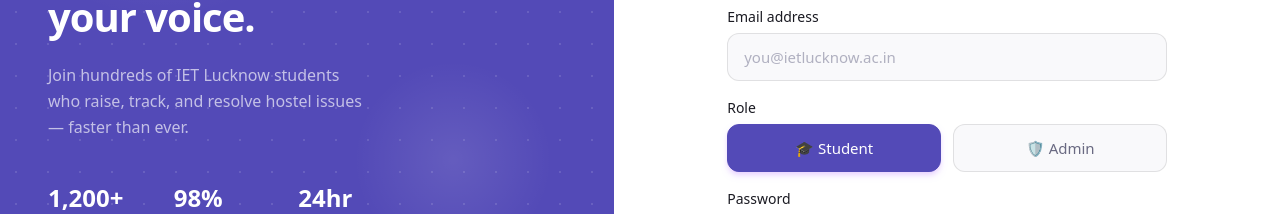
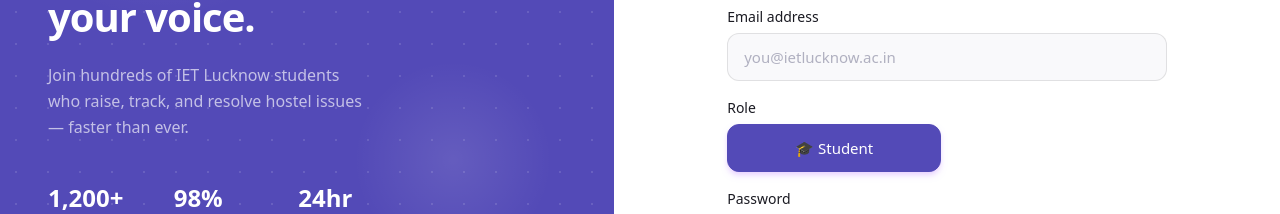
Before and after one commit to ietlucknowofficial/HostelPulse, a React (Vite) app in the folder client/: page /register in a window 1280 px wide. Shown: the part 260-474 px from the top of the page. Built offline with nearby package versions, Linux system fonts and the light colour scheme.

Commit message:
Removed admin register role

```diff
--- a/client/src/pages/Register.jsx
+++ b/client/src/pages/Register.jsx
@@ -192,10 +192,10 @@
             <motion.div variants={fadeUp}>
               <label className="block text-[14px] font-medium text-[#1a1a22] mb-1.5">Role</label>
               <div className="grid grid-cols-2 gap-3">
-                {['student', 'admin'].map(role => (
+                {['student'].map(role => (
                   <button key={role} type="button" onClick={() => setForm(prev => ({ ...prev, role }))}
                     className={`h-[48px] rounded-xl border text-[15px] font-medium transition-all ${form.role === role ? 'bg-[#534AB7] border-[#534AB7] text-white shadow-md shadow-purple-200' : 'bg-[#f9f9fb] border-black/[0.1] text-[#6a6a82] hover:border-[#534AB7]/40 hover:text-[#534AB7]'}`}>
-                    {role === 'student' ? '🎓 Student' : '🛡️ Admin'}
+                    {role === 'student' ? '🎓 Student':null}
                   </button>
                 ))}
               </div>
```
